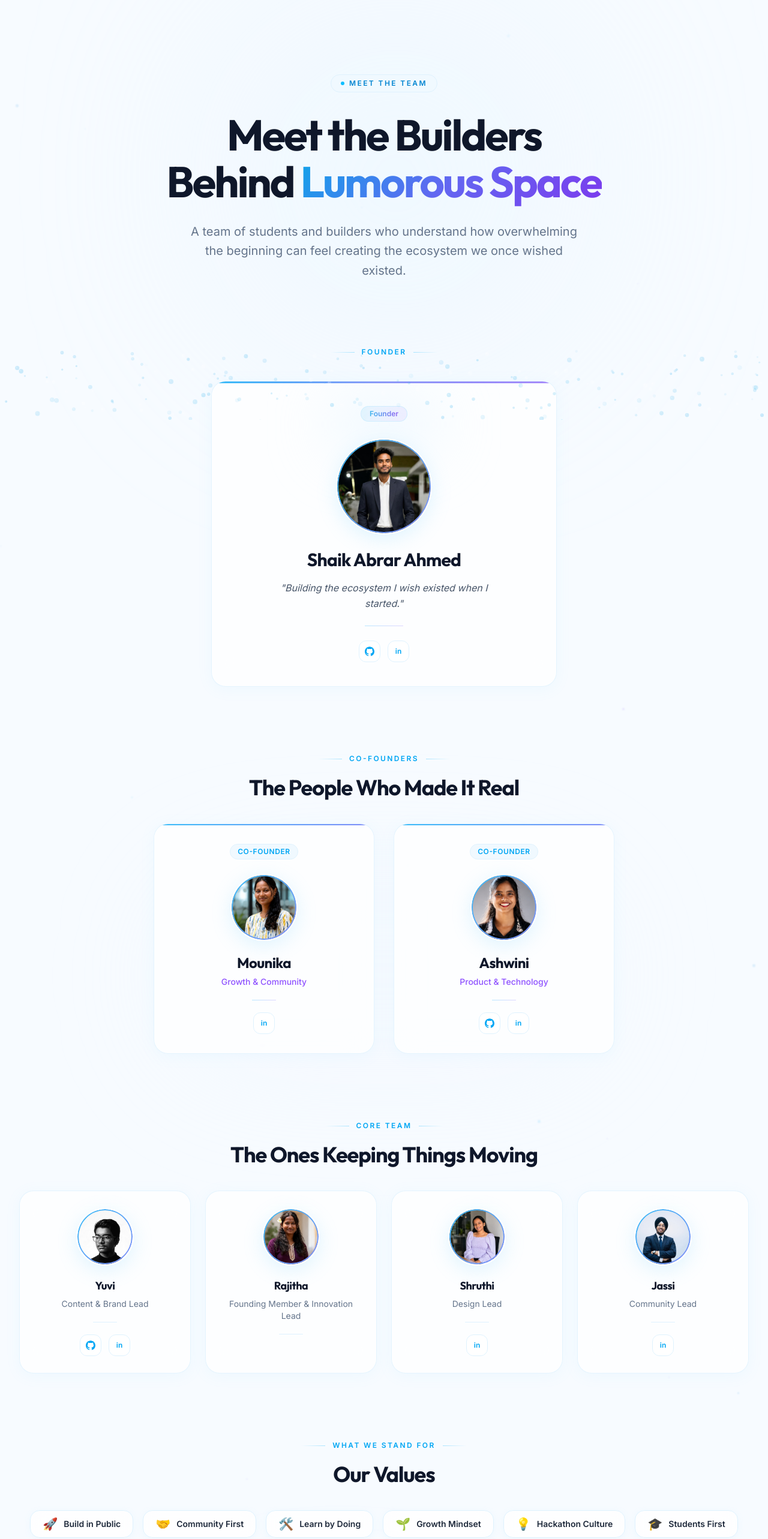
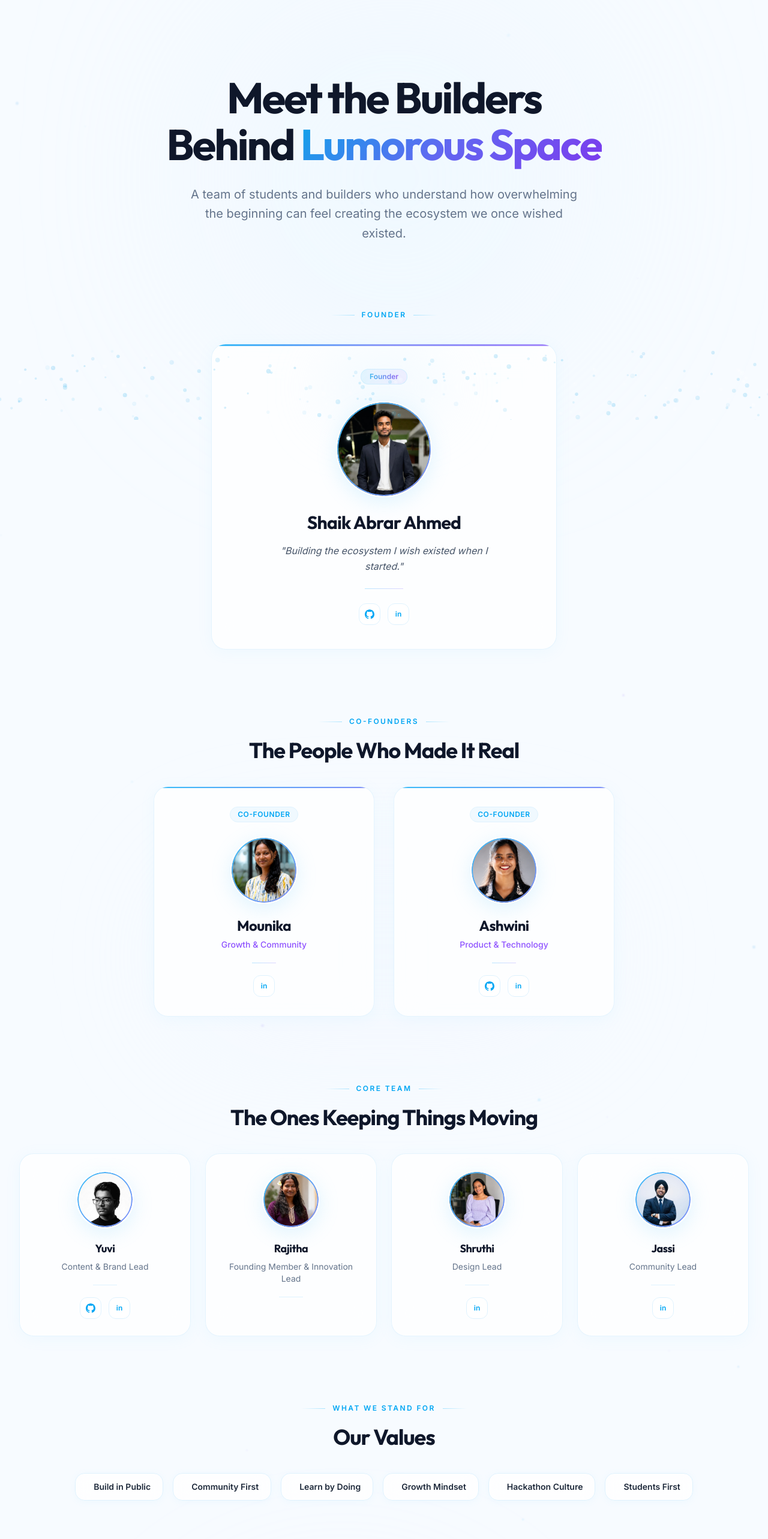
Before and after one commit to ShaikAbrarAhmed/LUMORACOPY, a Next.js app: page /team in a window 1280 px wide. Shown: the part 100-2666 px from the top of the page at 60% size. Built offline with nearby package versions, Linux system fonts and the light colour scheme; no server answers; a web font is replaced by a local one.

Commit message:
Lumora latest version

```diff
--- a/src/components/sections/TeamSection.tsx
+++ b/src/components/sections/TeamSection.tsx
@@ -47,12 +47,12 @@
 ]
 
 const values = [
-  { label: "Build in Public", emoji: "🚀" },
-  { label: "Community First", emoji: "🤝" },
-  { label: "Learn by Doing", emoji: "🛠️" },
-  { label: "Growth Mindset", emoji: "🌱" },
-  { label: "Hackathon Culture", emoji: "💡" },
-  { label: "Students First", emoji: "🎓" },
+  { label: "Build in Public"},
+  { label: "Community First"},
+  { label: "Learn by Doing"},
+  { label: "Growth Mindset"},
+  { label: "Hackathon Culture"},
+  { label: "Students First"},
 ]
 
 /* ─────────────────────── ANIMATION VARIANTS ─────────────────────── */
@@ -330,12 +330,7 @@
           className="text-center max-w-4xl mx-auto"
         >
           {/* Badge */}
-          <div className="inline-flex items-center gap-2 px-4 py-1.5 rounded-full bg-sky-50 border border-sky-100 mb-8">
-            <span className="w-1.5 h-1.5 rounded-full bg-sky-400 animate-pulse" />
-            <span className="text-sky-600 text-xs font-semibold uppercase tracking-[0.2em]">
-              Meet The Team
-            </span>
-          </div>
+
 
           <h1 className="text-5xl md:text-6xl lg:text-7xl font-bold tracking-[-0.04em] leading-[1.08] text-[#0F172A]">
             Meet the Builders{" "}
```
